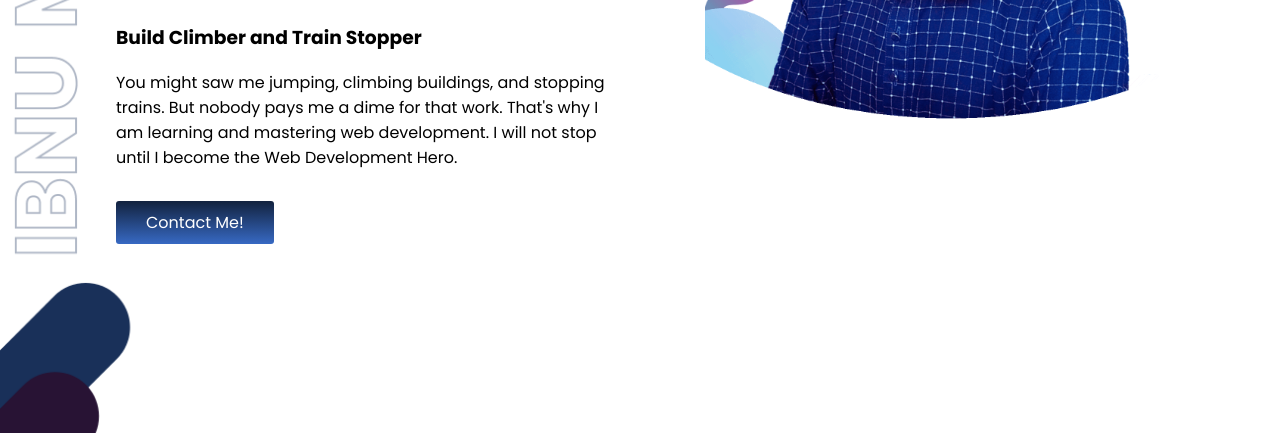
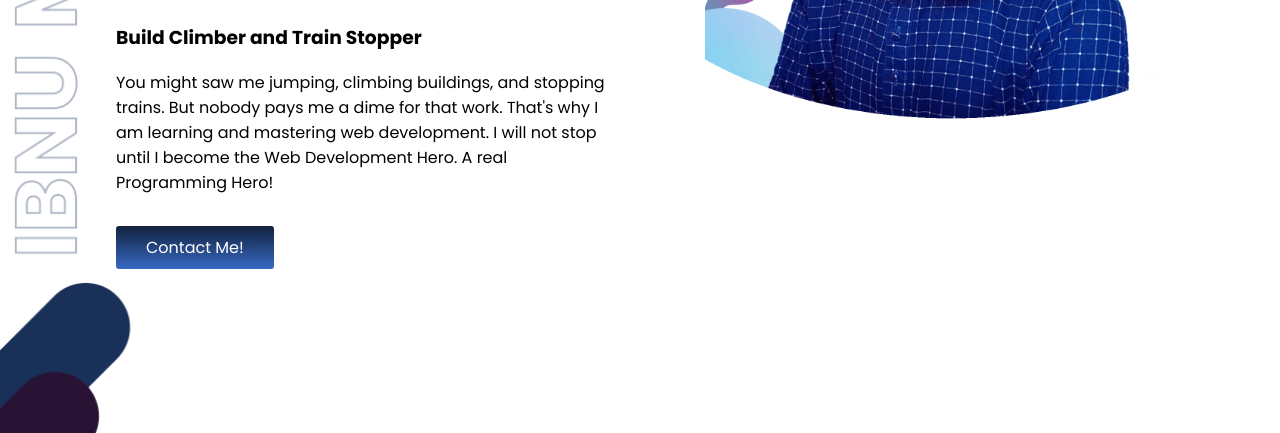
Before and after one commit to ibnumahtab/ibnumahtab-portfolio, a plain HTML site: page index.html in a window 1280 px wide. Shown: the part 367-800 px from the top of the page. Drawn offline with Linux system fonts and the light colour scheme.

Commit message:
something change

```diff
--- a/index.html
+++ b/index.html
@@ -20,7 +20,7 @@
                 <h1><span>IBNU MAHTAB</span> World!</h1>
 
                 <h3>Build Climber and Train Stopper</h3>
-                <p>You might saw me jumping, climbing buildings, and stopping trains. But nobody pays me a dime for that work. That's why I am learning and mastering web development. I will not stop until I become the Web Development Hero.</p>
+                <p>You might saw me jumping, climbing buildings, and stopping trains. But nobody pays me a dime for that work. That's why I am learning and mastering web development. I will not stop until I become the Web Development Hero. A real Programming Hero!</p>
                 <a class="button" href="https://www.facebook.com/ibnumahtab">Contact Me!</a>
             </div>
             <div class="half-width">
```
